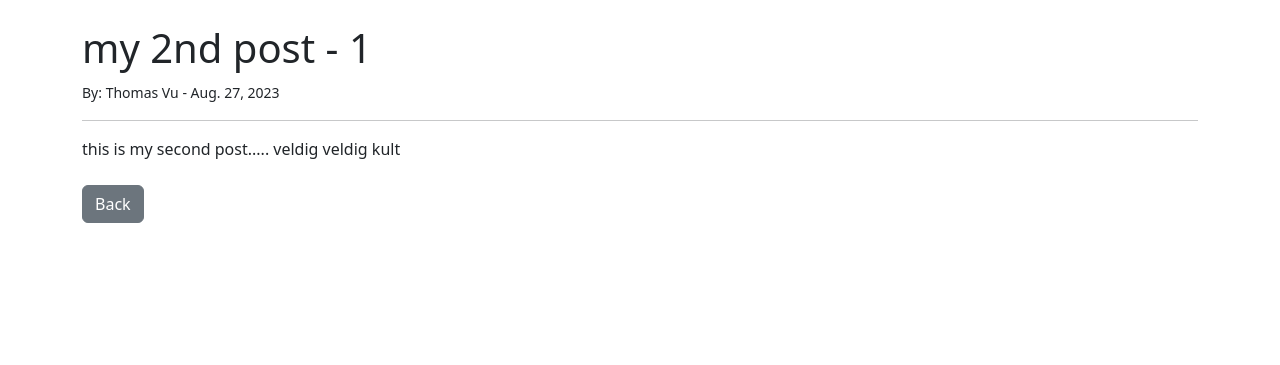
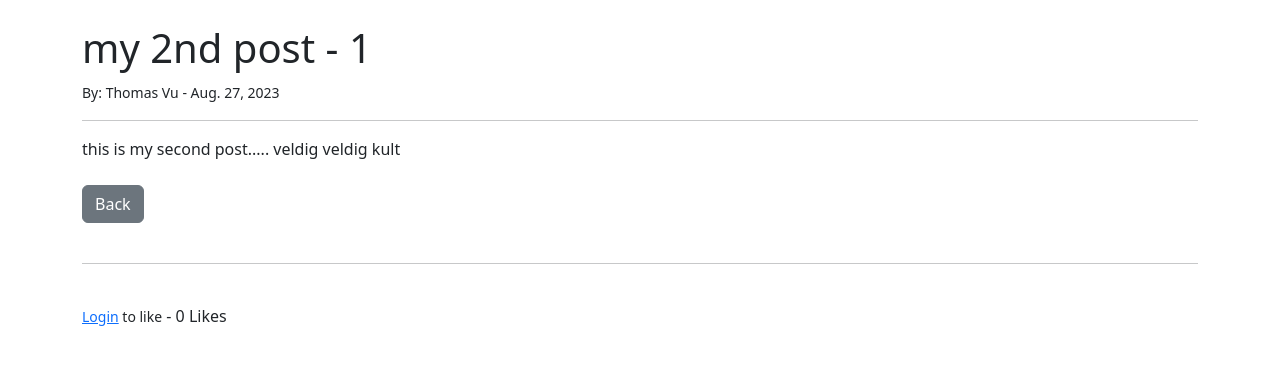
Before and after one commit to ThomasVuu/django-blog, a Django app: page /article/2 in a window 1280 px wide. Shown: the part 56-421 px from the top of the page. Run offline with Django 4.2, Linux system fonts and the light colour scheme; data comes from the database, SQL or seed files in the repository; both versions use the stored data as it was after the commit; parts of the project's set-up code (start-up, migrations or seed data) failed here and were passed over.

Commit message:
added unlike button

```diff
--- a/theblog/models.py
+++ b/theblog/models.py
@@ -20,6 +20,10 @@ class Post(models.Model):
     body = models.TextField()
     post_date = models.DateField(auto_now_add=True)
     category = models.CharField(max_length=255, default='uncategorized')
+    likes = models.ManyToManyField(User, related_name='blog_posts')
+
+    def total_likes(self):
+        return self.likes.count()
 
     def __str__(self) -> str:
         return self.title + ' | ' + str(self.author)
--- a/theblog/templates/article_details.html
+++ b/theblog/templates/article_details.html
@@ -21,4 +21,21 @@
 <br/><br/>
 <a href="{% url 'home' %}" class="btn btn-secondary">Back</a>
 
+<br/><br/>
+<hr>
+<br/>
+<form action="{% url 'like_post' post.pk %}" method="POST">
+    {% csrf_token %}
+    {% if user.is_authenticated %}
+        {% if liked %}
+            <button type="submit", name="post_id", value="{{ post.id }}", class="btn btn-danger btn-sm">Unlike</button>
+        {% else %}
+        <button type="submit", name="post_id", value="{{ post.id }}", class="btn btn-primary btn-sm">Like</button>
+        {% endif %}
+    {% else %}
+    <small><a href="{% url 'login' %}">Login</a> to like</small>
+    {% endif %}
+    - {{ total_likes }} Likes
+</form>
+
 {% endblock %}
--- a/theblog/urls.py
+++ b/theblog/urls.py
@@ -1,6 +1,6 @@
 from django.urls import path
 # from . import views
-from .views import HomeView, ArticleDetailView, AddPostView, UpdatePostView, DeletePostView, AddCategoryView, CategoryView, CategoryListView
+from .views import HomeView, ArticleDetailView, AddPostView, UpdatePostView, DeletePostView, AddCategoryView, CategoryView, CategoryListView, LikeView
 
 urlpatterns = [
     # path('', views.home, name="home")
@@ -12,4 +12,5 @@ urlpatterns = [
     path('article/<int:pk>/delete', DeletePostView.as_view(), name="delete_post"),
     path('category/<str:cats>/', CategoryView, name="category"),
     path('category-list/', CategoryListView, name="category_list"),
+    path('like/<int:pk>', LikeView, name="like_post"),
 ]
--- a/theblog/views.py
+++ b/theblog/views.py
@@ -1,12 +1,24 @@
 from typing import Any, Dict
-from django.shortcuts import render
+from django.shortcuts import render, get_object_or_404
 from django.views.generic import ListView, DetailView, CreateView, UpdateView, DeleteView
 from .models import Post, Category
 from .forms import PostForm, EditForm
-from django.urls import reverse_lazy
+from django.urls import reverse_lazy, reverse
+from django.http import HttpResponseRedirect
 
 # def home(request):
 #     return render(request, 'home.html', {})
+
+def LikeView(request, pk):
+    post = get_object_or_404(Post, id=request.POST.get('post_id'))
+    liked = False
+    if post.likes.filter(id=request.user.id).exists():
+        post.likes.remove(request.user)
+        liked = False
+    else:
+        post.likes.add(request.user)
+        liked = True
+    return HttpResponseRedirect(reverse('article-detail', args=[str(pk)]))
 
 class HomeView(ListView):
     model = Post
@@ -35,7 +47,17 @@ class ArticleDetailView(DetailView):
     def get_context_data(self, *args, **kwargs):
         cat_menu = Category.objects.all()
         context = super(ArticleDetailView, self).get_context_data(*args, **kwargs)
+
+        current_post_id = get_object_or_404(Post, id=self.kwargs['pk'])
+        total_likes = current_post_id.total_likes()
+
+        liked = False
+        if current_post_id.likes.filter(id=self.request.user.id).exists():
+            liked = True
+
         context["cat_menu"] = cat_menu
+        context["total_likes"] = total_likes
+        context["liked"] = liked
         return context
 
 class AddPostView(CreateView):
```
Also changed, not shown: db.sqlite3, theblog/migrations/0005_post_likes.py (added).
